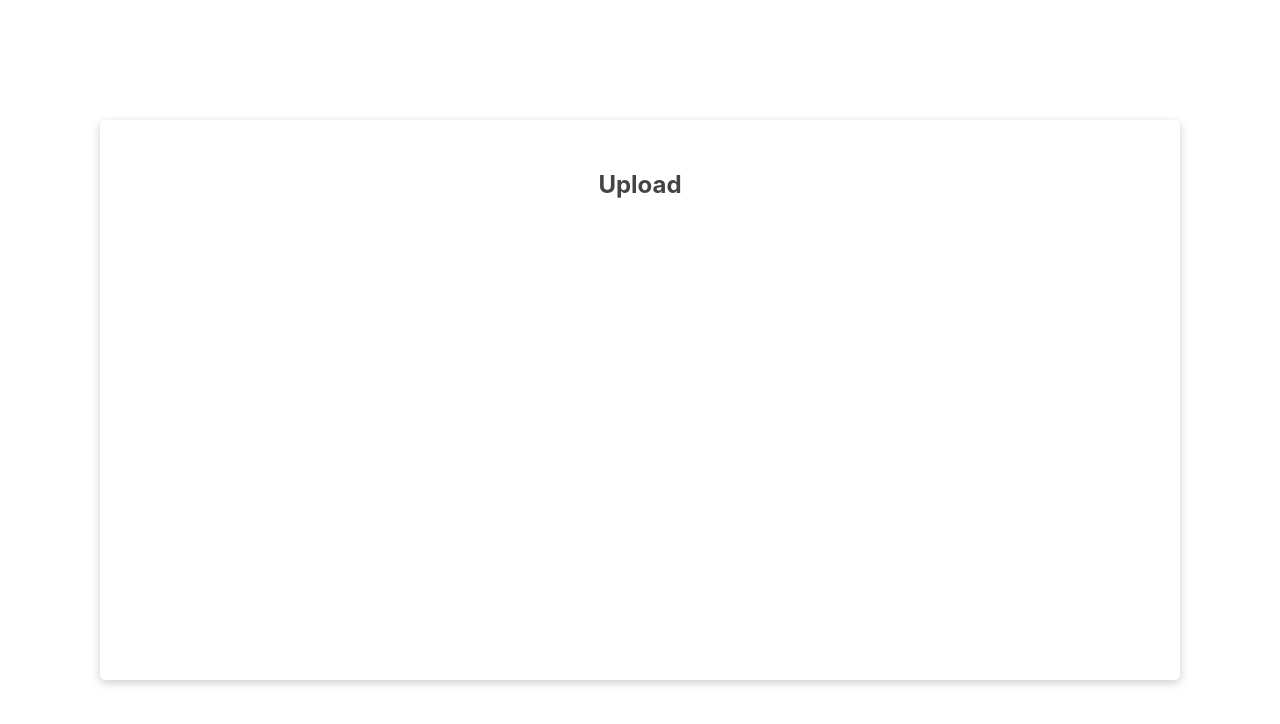
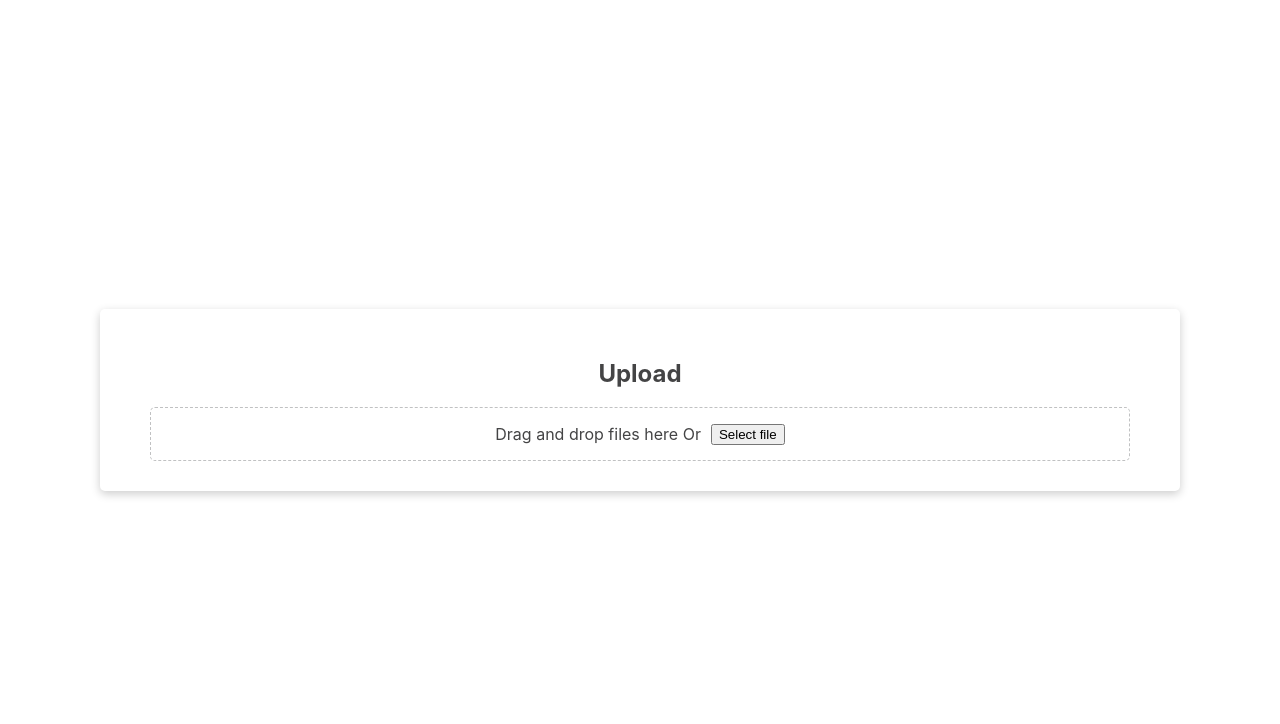
Before and after one commit to capitallatera/upload316, a React (Create React App) app: page / in a window 1280 px wide. Shown: the top 724 px of the page. Built offline with nearby package versions, Linux system fonts and the light colour scheme.

Commit message:
Working on Upload component

```diff
--- a/src/component/Upload/index.js
+++ b/src/component/Upload/index.js
@@ -1,13 +1,69 @@
-import React from 'react'
-import { Card, DragDrop, Title, Wrapper } from './style';
+import React, { useRef } from 'react'
+import { Button, Card, DragDrop, InputFile, Paragraph, Title, Wrapper } from './style';
+
+function dragEnter(e) {
+  e.stopPropagation();
+  e.preventDefault();
+}
+
+function dragOver(e) {
+  e.stopPropagation();
+  e.preventDefault();
+}
+
 
 function Upload() {
+  const inputRef = useRef();
+
+  const drop = (e) => {
+    e.stopPropagation();
+    e.preventDefault();
+    const dt = e.dataTransfer;
+    const files = dt.files;
+    handleFiles(files)
+  }
+
+  const handleFiles = (file) => {
+    console.log(file[0].name)
+    var data = new FormData();
+    data.append("file", file[0], file[0].name);
+
+    var xhr = new XMLHttpRequest();
+    xhr.withCredentials = true;
+
+    xhr.addEventListener("readystatechange", function () {
+      if (this.readyState === 4) {
+        console.log(this.responseText);
+      }
+    });
+
+    xhr.open("POST", "http://localhost:5001/upload");
+    xhr.upload.onprogress = (event) =>{
+      console.log(event)
+    }
+    xhr.send(data);
+  }
+
   return (
     <Wrapper>
         <Card>
             <Title>Upload</Title>
-            <DragDrop>
-
+            <DragDrop
+              onDragEnter={dragEnter}
+              onDragOver={dragOver}
+              onDrop={drop}
+            >
+                <Paragraph>Drag and drop files here Or </Paragraph>
+                <Button onClick={() => inputRef.current.click()}>Select file</Button>
+                <InputFile
+                  type="file"
+                  name="file"
+                  ref={inputRef}
+                  onChange={(e)=> {
+                    handleFiles(Array.from(e.target.files))
+                    inputRef.current.value = null
+                  }}
+                />
             </DragDrop>
         </Card>
     </Wrapper>
--- a/src/component/Upload/style.js
+++ b/src/component/Upload/style.js
@@ -11,7 +11,7 @@ export const Wrapper = styled.div`
 
 export const Card = styled.div`
     width: calc(100% - 300px);
-    height: calc(100% - 300px);
+    // height: calc(100% - 300px);
     min-width: 300px;
     border-radius: 5px;
     box-shadow: 0 3px 10px rgb(0 0 0 / 0.2);
@@ -26,5 +26,24 @@ export const Title = styled.h2`
 `;
 
 export const DragDrop = styled.div`
+    border: 1px dashed #c0c1c2;
+    height: inherit;
+    border-radius: inherit;
+
+    display: flex;
+    justify-content: center;
+    align-items: center;
+`;
+
+export const Paragraph = styled.p`
+    color: #444445;
+    margin-right: 10px
+`;
+
+export const Button = styled.button`
 
 `;
+
+export const InputFile = styled.input`
+    display: none;
+`;
```
